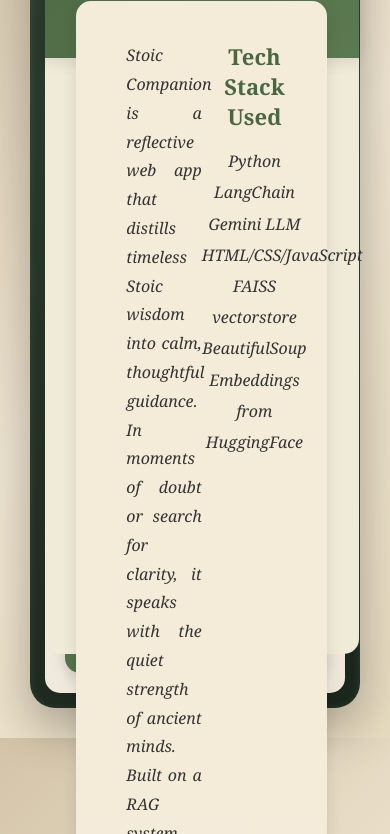
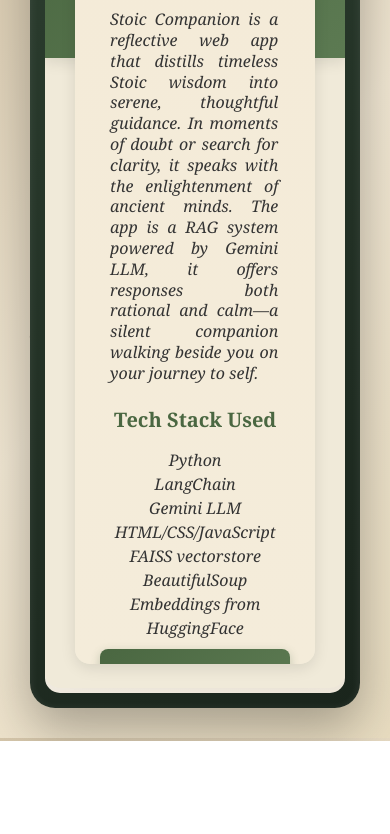
Before and after one commit to Charvi-M/RAG-stoic-companion, a plain HTML site: page frontend/index.html in a window 390 px wide. Shown: the part 187-1021 px from the top of the page. After the commit the page ends 928 px from the top, so only its background shows below. Drawn offline with nearby package versions, Linux system fonts and the light colour scheme.

Commit message:
first version

```diff
--- a/frontend/app.js
+++ b/frontend/app.js
@@ -12,7 +12,7 @@ async function askStoic() {
     // Show loading state
     loadingIndicator.classList.add('active');
     answerBox.style.opacity = '0.5';
-    answerBox.textContent = "Contemplating wisdom...";
+    answerBox.textContent = "Contemplating ...";
 
     try {
         const response = await fetch("http://127.0.0.1:5000/ask", {
--- a/frontend/index.html
+++ b/frontend/index.html
@@ -14,11 +14,11 @@
             <div class="aboutscreen">
                 <div class="aboutgreen"><h1 class="aboutTitle">About Stoic Companion</h1></div>
                     <div class="aboutcard">
-                        <div style="display: flex;">
-                            <div style="width: 50%;" class="leftabout"> <p class="aboutText">Stoic Companion is a reflective web app that distills timeless Stoic wisdom into calm,
-                                thoughtful guidance. In moments of doubt or search for clarity, it speaks with the quiet strength of ancient minds. Built on a RAG system powered by
-                                Gemini LLM, it offers responses both rational and serene—a silent companion walking beside you on your journey to self</p></div>
-                            <div style="width: 50%;" class="rightabout"><h2 class="stackTitle">Tech Stack Used</h2>
+                            <div class="leftabout"> <p class="aboutText">Stoic Companion is a reflective web app that distills timeless Stoic wisdom into serene,
+                                thoughtful guidance. In moments of doubt or search for clarity, it speaks with the enlightenment of ancient minds. The app is a RAG system powered by
+                                Gemini LLM, it offers responses both rational and calm—a silent companion walking beside you on your journey to self.</p>
+                            </div>
+                            <div class="rightabout"><h2 class="stackTitle">Tech Stack Used</h2>
                                 <ul class="stackList">
                                     <li>Python</li>
                                     <li>LangChain</li>
@@ -26,10 +26,9 @@
                                     <li>HTML/CSS/JavaScript</li>
                                     <li>FAISS vectorstore</li>
                                     <li>BeautifulSoup</li>
-                                    <li>Embeddings from HuggingFace</li>
+                                    <li>Embeddings from HuggingFace</li></ul>
                             </div>
-                        </div>
-                        <button class="getstarted" onclick="changeScreen()">Get Started</button>
+                        <div class="aboutButton"><button class="getstarted" onclick="changeScreen()">Get Started</button></div>
                     </div>
             </div>
             <header class="header">
@@ -93,7 +92,7 @@
                             Share your thoughts or concerns, and receive wisdom from the great Stoic philosophers to guide your path forward.
                         </div>
                     </div>
-                    <div class="loading" id="loadingIndicator">Contemplating wisdom</div>
+                    <div class="loading" id="loadingIndicator">Contemplating</div>
                 </div>
             </div>
         </div>
--- a/frontend/style.css
+++ b/frontend/style.css
@@ -81,6 +81,7 @@ body::after {
     z-index: 10001;
     max-width: 1000px;
     width: 100%;
+    overflow: hidden;
 }
 
 .screen {
@@ -103,6 +104,7 @@ body::after {
     transition: opacity 0.3s ease;
     opacity: 1;
     visibility: visible;
+    overflow: hidden;
 }
 
 .aboutgreen {
@@ -131,7 +133,9 @@ body::after {
     transform: translate(-50%, -50);
     position: absolute;
     width: 80%;
-    text-align: center;
+    display: grid;
+    grid-template-columns: 1fr 1fr;
+    place-items: center;
 }
 
 .aboutText {
@@ -142,9 +146,11 @@ body::after {
 }
 .rightabout {
     text-align: center;
+    padding-right: 20px;
+    padding-left: 20px;
 }
 .leftabout{
-    padding-left: 30px;
+    padding-left: 20px;
     padding-top: 20px;
 }
 .stackTitle{
@@ -164,6 +170,14 @@ li {
     font-size: 16px;
     line-height: 1.95;
     font-style: italic;
+}
+
+.aboutButton{
+    display: flex;
+    /* align-items: center; */
+    justify-content: center;
+    /* text-align: center; */
+    grid-column: 1/-1;
 }
 
 .getstarted {
@@ -592,12 +606,46 @@ li {
     transform: translateX(0);
 }
 
-@media (max-width: 768px) {
+@media (max-width: 853px) {
     .device-frame {
         padding: 15px;
         margin: 10px;
+        overflow: hidden;
     }
 
+    .screen {
+        overflow: hidden;}
+
+    .aboutscreen {
+        width: 96.5%;
+        height: 96%;
+    }
+
+      .aboutcard {
+        grid-template-columns: 1fr;
+        gap: 10px;
+        padding: 20px;
+        top: 15%;
+    }
+
+
+    .leftabout{
+        min-height: 160px;
+        font-size: 14px;
+        padding-right: 22px;
+    }
+     .rightabout{
+        min-height: 160px;
+        height:250px;
+        font-size: 14px;
+        margin-bottom: 10px;
+    }
+    .stackTitle{
+        font-size: 20px;
+    }
+   .getstarted{
+        margin-bottom: 2;
+   }
     .content {
         grid-template-columns: 1fr;
         gap: 20px;
@@ -620,3 +668,137 @@ li {
         min-width: 180px;
     }
 }
+
+@media (max-width: 768px) {
+      .aboutscreen {
+        width: 96%;
+        height: 96%;
+    }
+
+}
+
+ @media (max-width: 540px) {
+          .aboutscreen{
+                width: 94%;
+                height: 96%;
+            }
+           .aboutcard {
+                padding: 15px;
+                top: 16%;
+                overflow-y: auto;
+                max-height: 630px;
+            }
+        }
+
+ @media (max-width: 480px) {
+          .aboutscreen{
+                width: 93%;
+                height: 96%;
+            }
+            .aboutcard {
+                /* padding: 15px; */
+                top: 16%;
+                overflow-y: auto;
+                max-height: 630px;
+            }
+            .aboutText {
+                line-height: 1.6;
+            }
+            li{
+                line-height: 1.5;
+            }
+            .getstarted {
+                margin-top: 1px;
+                margin-bottom: 20px;
+            }
+        }
+
+ @media (max-width: 430px) {
+          .aboutscreen{
+                width: 92%;
+                height: 96%;
+            }
+            .aboutcard {
+                padding: 15px;
+                top: 16%;
+            }
+        }
+
+ @media (max-width: 414px) {
+          .aboutscreen{
+                width: 92%;
+                height: 96%;
+            }
+            .aboutcard {
+                padding: 15px;
+                top: 16%;
+            }
+        }
+
+ @media (max-width: 390px) {
+          .aboutscreen{
+                width: 91%;
+                height: 96%;
+            }
+            .aboutcard {
+
+                top: 14%;
+                max-height: 690px;
+                gap: 2px;
+            }
+            .aboutText {
+                line-height: 1.3;
+            }
+            .aboutTitle{
+                margin-top: 10px;
+            }
+            /*  */
+
+        }
+@media (max-width: 375px) {
+    .leftabout {
+        padding-left: 10px;
+        padding-right: 10px;
+    }
+    .rightabout {
+        padding-left: 10px;
+        padding-right: 10px;
+    }
+}
+
+@media (max-width:360px) {
+     .aboutscreen{
+                width: 91%;
+                height: 96%;
+            }
+            .aboutcard {
+                padding: 15px;
+                top: 15%;
+            }
+            .getstarted{
+                font-size: 12px;
+                margin-bottom: 10px;
+            }
+}
+
+@media (max-width: 344px) {
+    .aboutText{
+        font-size: 14px;}
+        li{
+        font-size: 14px;}
+     .leftabout {
+        padding-left: 3px;
+        padding-right: 3px;
+    }
+    .rightabout {
+        padding-left: 3px;
+        padding-right: 3px;
+    }
+
+     .getstarted{
+                font-size: 12px;
+                margin-bottom: 10px;
+                white-space: nowrap;
+                overflow: hidden;
+            }
+}
```
Also changed, not shown: requirements.txt.
